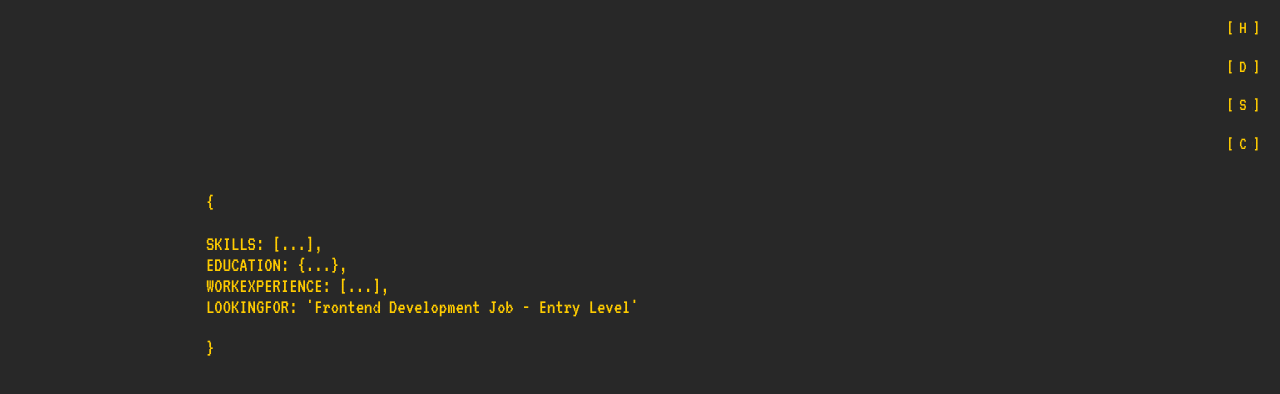
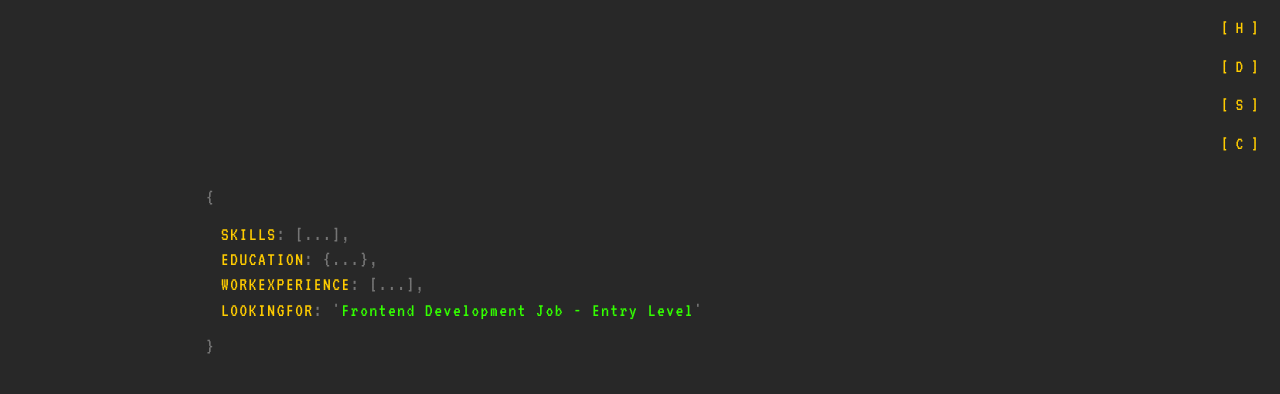
Before and after one commit to tian-chaiyaporn/portfolio, a React (Create React App) app: page /database in a window 1280 px wide. Shown: the top 394 px of the page. Built offline with nearby package versions, Linux system fonts and the light colour scheme.

Commit message:
modify styling

```diff
--- a/src/Components/JsonComponent/JsonComponent.css
+++ b/src/Components/JsonComponent/JsonComponent.css
@@ -2,18 +2,22 @@
   position: relative;
   max-width: 600px;
   width: 100%;
-  font-size: 1.3em;
+  font-size: 1.2em;
+  line-height: 0.9em;
+  margin-bottom: 100px;
 }
 
 .expand-arrow {
   float: left;
   position: absolute;
-  left: -10px;
+  left: 0px;
   cursor: pointer;
+  color: #757575;
 }
 
 .expand-btn {
   cursor: pointer;
+  color: #757575;
 }
 
 .link {
@@ -24,3 +28,15 @@
 .link:hover {
   color: #FFFFFF;
 }
+
+.key-value {
+  margin: 8px 0 0 15px;
+}
+
+.value {
+  color: #33FF00
+}
+
+.syntax {
+  color: #757575
+}
--- a/src/Components/Navigation/Navigation.css
+++ b/src/Components/Navigation/Navigation.css
@@ -20,7 +20,7 @@
   cursor: pointer;
   float: right;
   overflow: hidden;
-  letter-spacing: .30em;
+  letter-spacing: .40em;
   margin-top: 0px;
   width:15%;
 }
--- a/src/index.css
+++ b/src/index.css
@@ -2,6 +2,7 @@ body {
   margin: 0;
   padding: 0;
   font-family: 'VT323', monospace;
+  letter-spacing: .10em;
   height: 100%;
   width: 100%;
   position: absolute;
```
